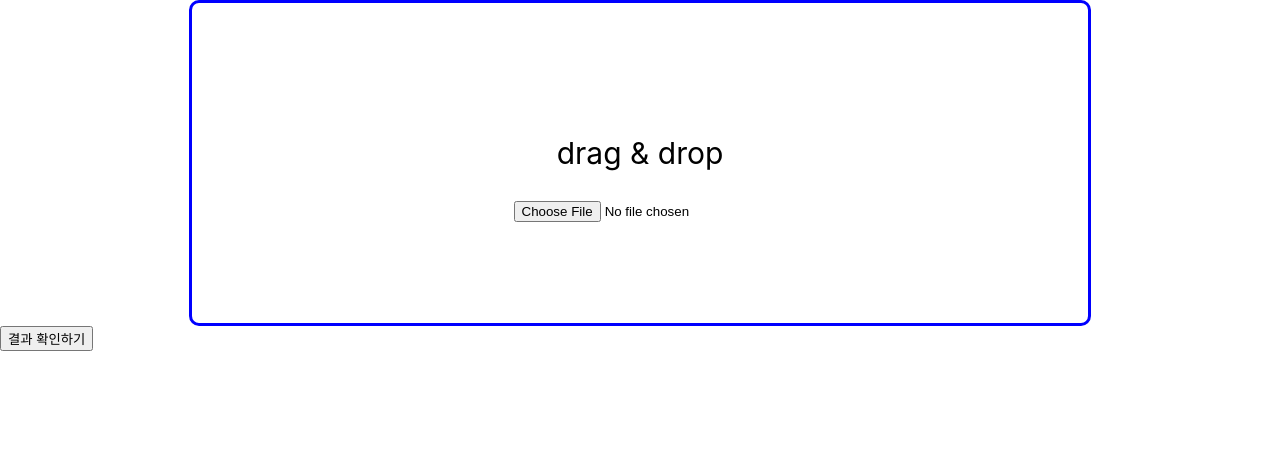
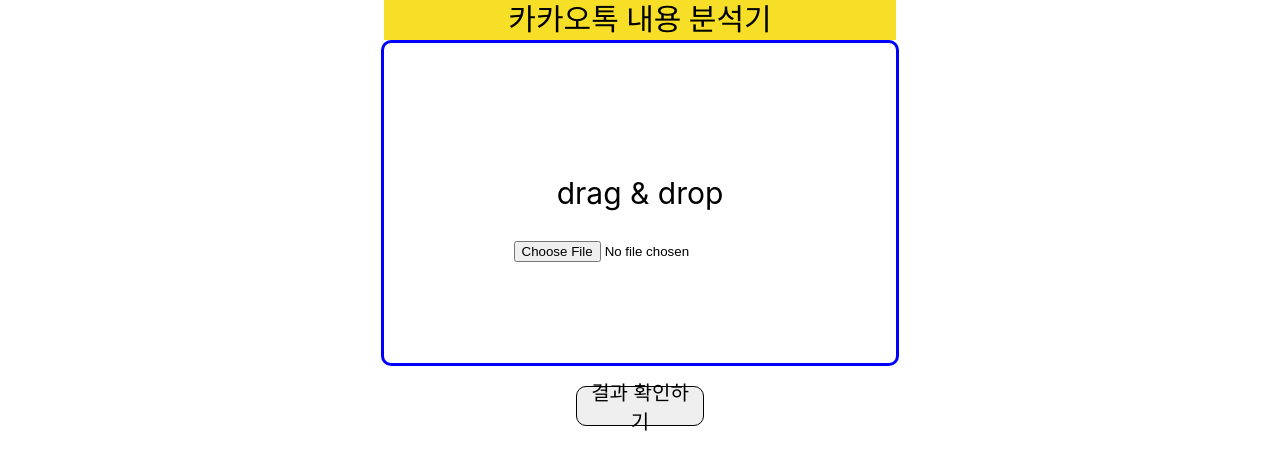
Before and after one commit to okpyo12/wink-react-study-2021-2, a React (Create React App) app: page / in a window 1280 px wide. Shown: the top 470 px of the page. Built offline with nearby package versions, Linux system fonts and the light colour scheme.

Commit message:
Mainpage modify

```diff
--- a/src/components/FileUploadPage.js
+++ b/src/components/FileUploadPage.js
@@ -2,7 +2,7 @@
 import {useHistory} from "react-router-dom";
 import styled from "styled-components";
 import * as lib from "./library.js";
-import "../css/DragDrop.css";
+import "../css/MainPage.css";
 
 export const FileUploadPage = () => {
   const [dropFlag, setDropFlag] = useState(false);
@@ -14,10 +14,28 @@
   const Dropbox = styled.div`
       margin: auto;
   `
+  const Header = styled.div`
+    display: flex;
+    background: #f7df28;
+    text-align: center;
+    margin: auto;
+    align-items: center;
+    justify-content: center;
+
+    font-family: Roboto;
+    font-style: normal;
+    font-weight: 500;
+    font-size: 30px;
+    line-height: 40px;
+    width: 40vw;
+`
   const history = useHistory();
 
   return (
-    <div>
+    <div class="MainPage">
+      <Header>
+      카카오톡 내용 분석기
+      </Header>
       <Container>
         <Dropbox
         id="drag-drop-field"
@@ -30,8 +48,12 @@
         <input type="file" accept=".csv" onChange={(e) => lib.handleUpload(e)}/>
         </Dropbox>
       </Container>
+      <br/>
+      <button
+      class = "resultbutton"
+      onClick={() => history.push('/result')}>결과 확인하기
+      </button>
 
-      <button onClick={() => history.push('/result')}>결과 확인하기</button>
     </div>
   );
 };
--- a/src/css/DragDrop.css
+++ b/src/css/MainPage.css
@@ -1,6 +1,11 @@
+.MainPage {
+
+    margin: auto;
+}
+
 #drag-drop-field .in .out{
     display: flex;
-    width: 70vw;
+    width: 40vw;
     height: 40vh;
     border: 3px solid blue;
     border-radius: 10px;
@@ -12,7 +17,7 @@
 
 .in {
     display: flex;
-    width: 70vw;
+    width: 40vw;
     height: 40vh;
     border: 3px solid red;
     border-radius: 10px;
@@ -23,7 +28,7 @@
 }
 .out {
     display: flex;
-    width: 70vw;
+    width: 40vw;
     height: 40vh;
     border: 3px solid blue;
     border-radius: 10px;
@@ -32,3 +37,15 @@
     justify-content: center;
     font-size: 30px;
 }
+
+.resultbutton {
+    display: flex;
+    width: 10vw;
+    height: 5vh;
+    border: 1px solid black;
+    border-radius: 10px;
+    align-items: center;
+    justify-content: center;
+    font-size: 20px;
+    margin: auto;
+  }
```
